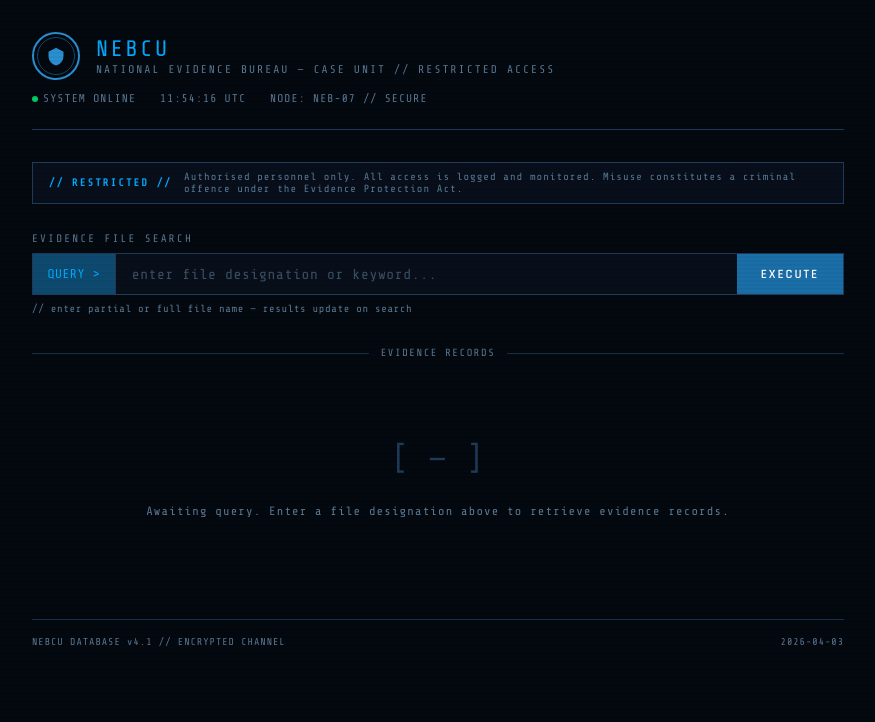
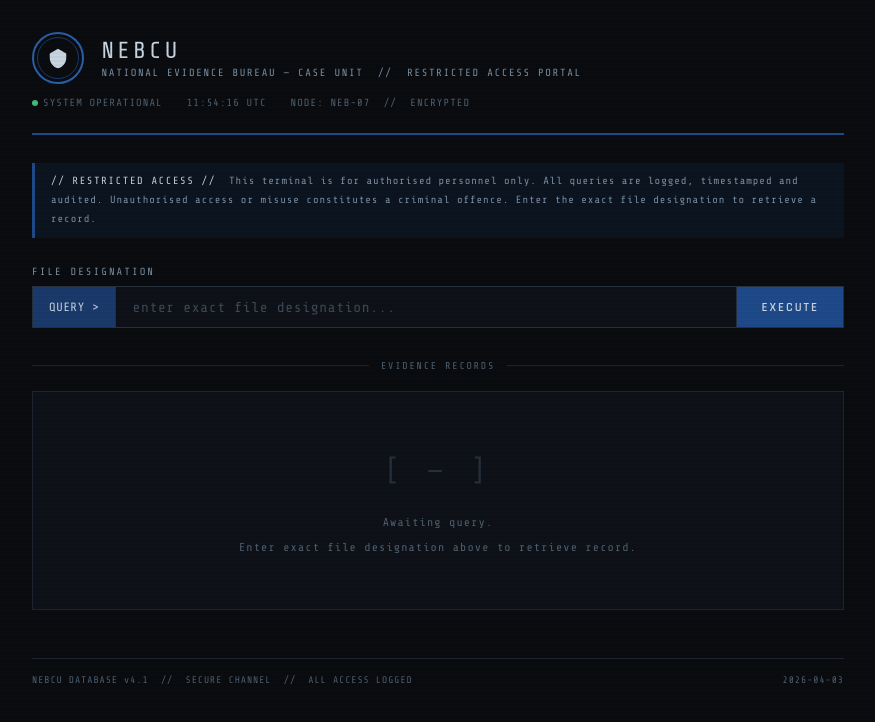
Before and after one commit to ChronicInsanity/Seven-Strikes, a plain HTML site: page index.html in a window 1280 px wide. Shown: the whole page, without its empty margins (202-1077 px from the left). Drawn offline with nearby package versions, Linux system fonts and the light colour scheme.

Commit message:
Add files via upload

```diff
--- a/index.html
+++ b/index.html
@@ -9,19 +9,22 @@
   *, *::before, *::after { box-sizing: border-box; margin: 0; padding: 0; }
 
   :root {
-    --bg: #04080f;
-    --surface: #080f1a;
-    --surface2: #0c1525;
-    --border: #1a2e4a;
-    --border2: #1f3a5a;
-    --blue: #1a6fa8;
-    --blue-bright: #2a8fd0;
-    --blue-dim: #0e4a70;
-    --text: #b8d4e8;
-    --text-dim: #5a7a96;
-    --text-bright: #d8edf8;
-    --accent: #00aaff;
-    --danger: #ff4444;
+    --bg: #0a0c10;
+    --surface: #0e1118;
+    --surface2: #131720;
+    --border: #1e2530;
+    --border2: #26303d;
+    --met-blue: #1a3a6b;
+    --met-blue-mid: #1f4a8a;
+    --met-blue-bright: #2a5fa8;
+    --met-silver: #c8d4e0;
+    --met-silver-dim: #7a90a4;
+    --met-silver-faint: #3a4a5a;
+    --text: #b0c4d8;
+    --text-dim: #4e6070;
+    --text-bright: #d4e4f0;
+    --accent: #4a90d0;
+    --accent-bright: #6aaee8;
     --mono: 'Share Tech Mono', monospace;
     --ui: 'Rajdhani', sans-serif;
   }
@@ -35,17 +38,13 @@
     overflow-x: hidden;
   }
 
-  /* scanline overlay */
   body::before {
     content: '';
     position: fixed;
     inset: 0;
     background: repeating-linear-gradient(
-      0deg,
-      transparent,
-      transparent 2px,
-      rgba(0,0,0,0.04) 2px,
-      rgba(0,0,0,0.04) 4px
+      0deg, transparent, transparent 2px,
+      rgba(0,0,0,0.03) 2px, rgba(0,0,0,0.03) 4px
     );
     pointer-events: none;
     z-index: 1000;
@@ -57,24 +56,23 @@
     padding: 2rem 1.5rem 4rem;
   }
 
-  /* Header */
   .header {
-    border-bottom: 1px solid var(--border2);
+    border-bottom: 2px solid var(--met-blue-mid);
     padding-bottom: 1.5rem;
-    margin-bottom: 2rem;
+    margin-bottom: 1.75rem;
   }
 
   .header-top {
     display: flex;
     align-items: center;
-    gap: 1rem;
-    margin-bottom: 0.75rem;
+    gap: 1.1rem;
+    margin-bottom: 0.8rem;
   }
 
   .badge {
-    width: 48px;
-    height: 48px;
-    border: 2px solid var(--blue-bright);
+    width: 52px;
+    height: 52px;
+    border: 2px solid var(--met-blue-bright);
     border-radius: 50%;
     display: flex;
     align-items: center;
@@ -88,30 +86,29 @@
     position: absolute;
     inset: 3px;
     border-radius: 50%;
-    border: 1px solid var(--blue-dim);
+    border: 1px solid var(--met-blue);
   }
 
   .badge svg {
-    width: 20px;
-    height: 20px;
-    fill: var(--blue-bright);
+    width: 22px;
+    height: 22px;
+    fill: var(--met-silver);
   }
 
   .agency-name {
     font-family: var(--mono);
-    font-size: 1.4rem;
-    color: var(--accent);
-    letter-spacing: 0.12em;
-    text-transform: uppercase;
+    font-size: 1.45rem;
+    color: var(--met-silver);
+    letter-spacing: 0.14em;
   }
 
   .agency-sub {
     font-family: var(--mono);
-    font-size: 0.7rem;
-    color: var(--text-dim);
-    letter-spacing: 0.18em;
+    font-size: 0.65rem;
+    color: var(--met-silver-dim);
+    letter-spacing: 0.16em;
     text-transform: uppercase;
-    margin-top: 2px;
+    margin-top: 3px;
   }
 
   .status-bar {
@@ -119,9 +116,10 @@
     align-items: center;
     gap: 1.5rem;
     font-family: var(--mono);
-    font-size: 0.7rem;
+    font-size: 0.65rem;
     color: var(--text-dim);
     letter-spacing: 0.1em;
+    flex-wrap: wrap;
   }
 
   .status-dot {
@@ -129,25 +127,40 @@
     width: 6px;
     height: 6px;
     border-radius: 50%;
-    background: #00cc66;
+    background: #44bb77;
     margin-right: 5px;
-    animation: pulse 2.5s ease-in-out infinite;
+    animation: blink 2.5s ease-in-out infinite;
   }
 
-  @keyframes pulse {
+  @keyframes blink {
     0%, 100% { opacity: 1; }
-    50% { opacity: 0.4; }
+    50% { opacity: 0.3; }
   }
 
-  /* Search area */
-  .search-section {
-    margin-bottom: 2rem;
+  .notice-banner {
+    border-left: 3px solid var(--met-blue-mid);
+    background: rgba(26, 58, 107, 0.18);
+    padding: 0.6rem 1rem;
+    margin-bottom: 1.75rem;
+    font-family: var(--mono);
+    font-size: 0.65rem;
+    color: var(--met-silver-dim);
+    letter-spacing: 0.09em;
+    line-height: 1.8;
   }
+
+  .notice-banner strong {
+    color: var(--met-silver);
+    font-weight: 400;
+    letter-spacing: 0.15em;
+  }
+
+  .search-section { margin-bottom: 2rem; }
 
   .search-label {
     font-family: var(--mono);
-    font-size: 0.68rem;
-    color: var(--text-dim);
+    font-size: 0.65rem;
+    color: var(--met-silver-dim);
     letter-spacing: 0.2em;
     text-transform: uppercase;
     margin-bottom: 0.5rem;
@@ -156,20 +169,19 @@
 
   .search-row {
     display: flex;
-    gap: 0;
     border: 1px solid var(--border2);
     background: var(--surface);
   }
 
   .search-prefix {
-    background: var(--blue-dim);
-    color: var(--accent);
+    background: var(--met-blue);
+    color: var(--met-silver);
     font-family: var(--mono);
-    font-size: 0.8rem;
-    padding: 0 0.9rem;
+    font-size: 0.75rem;
+    padding: 0 1rem;
     display: flex;
     align-items: center;
-    letter-spacing: 0.05em;
+    letter-spacing: 0.06em;
     white-space: nowrap;
     flex-shrink: 0;
     border-right: 1px solid var(--border2);
@@ -185,22 +197,23 @@
     font-size: 0.9rem;
     padding: 0.75rem 1rem;
     letter-spacing: 0.05em;
-    caret-color: var(--accent);
+    caret-color: var(--accent-bright);
   }
 
   .search-input::placeholder {
     color: var(--text-dim);
-    opacity: 0.6;
+    opacity: 0.7;
   }
 
   .search-btn {
-    background: var(--blue);
+    background: var(--met-blue-mid);
     border: none;
-    color: #fff;
+    border-left: 1px solid var(--border2);
+    color: var(--met-silver);
     font-family: var(--ui);
-    font-size: 0.8rem;
+    font-size: 0.78rem;
     font-weight: 600;
-    letter-spacing: 0.15em;
+    letter-spacing: 0.16em;
     text-transform: uppercase;
     padding: 0 1.5rem;
     cursor: pointer;
@@ -208,27 +221,26 @@
     white-space: nowrap;
   }
 
-  .search-btn:hover { background: var(--blue-bright); }
-  .search-btn:active { background: var(--blue-dim); }
+  .search-btn:hover { background: var(--met-blue-bright); }
+  .search-btn:active { background: var(--met-blue); }
 
   .search-hint {
     font-family: var(--mono);
-    font-size: 0.65rem;
+    font-size: 0.62rem;
     color: var(--text-dim);
     margin-top: 0.5rem;
     letter-spacing: 0.06em;
   }
 
-  /* Divider */
   .divider {
     display: flex;
     align-items: center;
     gap: 0.75rem;
     margin-bottom: 1.25rem;
     font-family: var(--mono);
-    font-size: 0.65rem;
+    font-size: 0.62rem;
     color: var(--text-dim);
-    letter-spacing: 0.15em;
+    letter-spacing: 0.18em;
     text-transform: uppercase;
   }
 
@@ -239,24 +251,17 @@
     background: var(--border);
   }
 
-  /* Results */
   .results-meta {
     font-family: var(--mono);
-    font-size: 0.68rem;
+    font-size: 0.65rem;
     color: var(--text-dim);
     letter-spacing: 0.1em;
-    margin-bottom: 1rem;
+    margin-bottom: 0.75rem;
   }
 
-  .results-meta span {
-    color: var(--accent);
-  }
+  .results-meta span { color: var(--accent-bright); }
 
-  .file-list {
-    display: flex;
-    flex-direction: column;
-    gap: 2px;
-  }
+  .file-list { display: flex; flex-direction: column; gap: 2px; }
 
   .file-row {
     display: flex;
@@ -269,32 +274,29 @@
   }
 
   .file-row:hover {
-    border-color: var(--blue);
+    border-color: var(--met-blue-mid);
     background: var(--surface2);
-  }
-
-  .file-row:hover .file-arrow {
-    color: var(--accent);
   }
 
   .file-stripe {
     width: 4px;
-    background: var(--blue-dim);
+    background: var(--met-blue);
     flex-shrink: 0;
     transition: background 0.15s;
   }
 
-  .file-row:hover .file-stripe {
-    background: var(--blue-bright);
-  }
+  .file-row:hover .file-stripe { background: var(--met-blue-bright); }
 
   .file-icon {
     display: flex;
     align-items: center;
-    padding: 0.75rem 0.75rem;
-    color: var(--text-dim);
+    padding: 0.9rem 0.75rem;
+    color: var(--met-silver-faint);
     flex-shrink: 0;
+    transition: color 0.15s;
   }
+
+  .file-row:hover .file-icon { color: var(--met-silver-dim); }
 
   .file-icon svg {
     width: 18px;
@@ -306,42 +308,38 @@
 
   .file-body {
     flex: 1;
-    padding: 0.75rem 0.5rem 0.75rem 0;
+    padding: 0.9rem 0.5rem 0.9rem 0;
   }
 
   .file-name {
     font-family: var(--mono);
-    font-size: 0.85rem;
+    font-size: 0.9rem;
     color: var(--text-bright);
-    letter-spacing: 0.04em;
-    margin-bottom: 2px;
-  }
-
-  .file-name mark {
-    background: transparent;
-    color: var(--accent);
-    font-weight: inherit;
+    letter-spacing: 0.06em;
+    margin-bottom: 4px;
   }
 
   .file-meta {
     font-family: var(--mono);
-    font-size: 0.62rem;
+    font-size: 0.6rem;
     color: var(--text-dim);
     letter-spacing: 0.08em;
     display: flex;
     gap: 1rem;
+    flex-wrap: wrap;
   }
 
   .file-tag {
     display: inline-block;
-    background: var(--blue-dim);
+    background: rgba(26, 58, 107, 0.5);
     color: var(--accent);
+    border: 1px solid var(--met-blue);
     font-family: var(--mono);
-    font-size: 0.58rem;
+    font-size: 0.55rem;
     letter-spacing: 0.12em;
     text-transform: uppercase;
     padding: 1px 6px;
-    margin-left: 0.5rem;
+    margin-left: 0.6rem;
     vertical-align: middle;
   }
 
@@ -349,31 +347,34 @@
     display: flex;
     align-items: center;
     padding: 0 1rem;
-    color: var(--text-dim);
+    color: var(--met-silver-faint);
     font-size: 1rem;
+    flex-shrink: 0;
     transition: color 0.15s;
-    flex-shrink: 0;
   }
 
-  /* Empty / no results */
-  .state-empty {
+  .file-row:hover .file-arrow { color: var(--accent-bright); }
+
+  .state-box {
     text-align: center;
     padding: 3rem 1rem;
     font-family: var(--mono);
     color: var(--text-dim);
-    font-size: 0.75rem;
+    font-size: 0.72rem;
     letter-spacing: 0.1em;
-    line-height: 2;
+    line-height: 2.2;
+    border: 1px solid var(--border);
+    background: var(--surface);
   }
 
-  .state-empty .code {
+  .state-code {
     display: block;
-    font-size: 2rem;
+    font-size: 1.8rem;
     color: var(--border2);
-    margin-bottom: 0.5rem;
+    margin-bottom: 0.4rem;
+    letter-spacing: 0.2em;
   }
 
-  /* Footer */
   .footer {
     margin-top: 3rem;
     padding-top: 1rem;
@@ -381,38 +382,17 @@
     display: flex;
     justify-content: space-between;
     font-family: var(--mono);
-    font-size: 0.62rem;
+    font-size: 0.6rem;
     color: var(--text-dim);
     letter-spacing: 0.1em;
-  }
-
-  /* Classified banner */
-  .classified-banner {
-    border: 1px solid var(--border2);
-    background: rgba(26,47,74,0.2);
-    padding: 0.5rem 1rem;
-    margin-bottom: 1.75rem;
-    display: flex;
-    align-items: center;
-    gap: 0.75rem;
-    font-family: var(--mono);
-    font-size: 0.65rem;
-    color: var(--text-dim);
-    letter-spacing: 0.1em;
-  }
-
-  .classified-label {
-    color: var(--accent);
-    letter-spacing: 0.2em;
-    font-weight: 600;
-    flex-shrink: 0;
+    flex-wrap: wrap;
+    gap: 0.5rem;
   }
 </style>
 </head>
 <body>
 <div class="shell">
 
-  <!-- Header -->
   <header class="header">
     <div class="header-top">
       <div class="badge">
@@ -422,175 +402,124 @@
       </div>
       <div>
         <div class="agency-name">NEBCU</div>
-        <div class="agency-sub">National Evidence Bureau — Case Unit // Restricted Access</div>
+        <div class="agency-sub">National Evidence Bureau — Case Unit &nbsp;//&nbsp; Restricted Access Portal</div>
       </div>
     </div>
     <div class="status-bar">
-      <span><span class="status-dot"></span>SYSTEM ONLINE</span>
+      <span><span class="status-dot"></span>SYSTEM OPERATIONAL</span>
       <span id="clock"></span>
-      <span>NODE: NEB-07 // SECURE</span>
+      <span>NODE: NEB-07 &nbsp;//&nbsp; ENCRYPTED</span>
     </div>
   </header>
 
-  <!-- Classified banner -->
-  <div class="classified-banner">
-    <span class="classified-label">// RESTRICTED //</span>
-    <span>Authorised personnel only. All access is logged and monitored. Misuse constitutes a criminal offence under the Evidence Protection Act.</span>
+  <div class="notice-banner">
+    <strong>// RESTRICTED ACCESS //</strong> &nbsp;This terminal is for authorised personnel only. All queries are logged, timestamped and audited. Unauthorised access or misuse constitutes a criminal offence. Enter the exact file designation to retrieve a record.
   </div>
 
-  <!-- Search -->
   <section class="search-section">
-    <label class="search-label" for="searchInput">Evidence file search</label>
+    <label class="search-label" for="searchInput">File designation</label>
     <div class="search-row">
       <span class="search-prefix">QUERY &gt;</span>
       <input
         class="search-input"
         id="searchInput"
         type="text"
-        placeholder="enter file designation or keyword..."
+        placeholder="enter exact file designation..."
         autocomplete="off"
         spellcheck="false"
       />
       <button class="search-btn" id="searchBtn">Execute</button>
     </div>
-    <div class="search-hint">// enter partial or full file name — results update on search</div>
+
   </section>
 
-  <!-- Results -->
   <div class="divider">Evidence records</div>
 
   <div id="resultsMeta" class="results-meta" style="display:none;"></div>
   <div id="fileList" class="file-list"></div>
-  <div id="stateEmpty" class="state-empty">
-    <span class="code">[ — ]</span>
-    Awaiting query. Enter a file designation above to retrieve evidence records.
+  <div id="stateBox" class="state-box">
+    <span class="state-code">[ &mdash; ]</span>
+    Awaiting query.<br>Enter exact file designation above to retrieve record.
   </div>
 
-  <!-- Footer -->
   <footer class="footer">
-    <span>NEBCU DATABASE v4.1 // ENCRYPTED CHANNEL</span>
+    <span>NEBCU DATABASE v4.1 &nbsp;//&nbsp; SECURE CHANNEL &nbsp;//&nbsp; ALL ACCESS LOGGED</span>
     <span id="footerDate"></span>
   </footer>
 
 </div>
 
 <script>
-  // ============================================================
-  // FILE DATABASE
-  // Edit this array to add/remove files.
-  //
-  // Each entry:
-  //   name: string shown in the list (searched against)
-  //   file: path to PDF (relative to index.html, or full URL)
-  //   tag:  optional classification label e.g. "EVIDENCE", "WITNESS", "CLASSIFIED"
-  //   date: log date shown in the file meta row
-  //   ref:  case reference number shown in meta
-  // ============================================================
   const FILES = [
-    {
-      name: "POST-MORTEM REPORT — VICTIM A",
-      file: "files/post-mortem-victim-a.pdf",
-      tag: "EVIDENCE",
-      date: "2024-03-12",
-      ref: "NEB-0042"
-    },
-    {
-      name: "WITNESS STATEMENT — CHEN, MARCUS",
-      file: "files/witness-chen-marcus.pdf",
-      tag: "WITNESS",
-      date: "2024-03-13",
-      ref: "NEB-0043"
-    },
-    {
-      name: "FORENSICS LAB REPORT — SUBSTANCE X",
-      file: "files/forensics-substance-x.pdf",
-      tag: "FORENSICS",
-      date: "2024-03-14",
-      ref: "NEB-0044"
-    },
-    {
-      name: "CRIME SCENE PHOTOGRAPHS — SUITE 304",
-      file: "files/crime-scene-suite-304.pdf",
-      tag: "EVIDENCE",
-      date: "2024-03-14",
-      ref: "NEB-0045"
-    },
-    {
-      name: "FINANCIAL RECORDS — HARLOW INDUSTRIES",
-      file: "files/financial-harlow-industries.pdf",
-      tag: "CLASSIFIED",
-      date: "2024-03-15",
-      ref: "NEB-0046"
-    },
-    {
-      name: "TELEPHONE INTERCEPT — 14 MARCH",
-      file: "files/telephone-intercept-14march.pdf",
-      tag: "CLASSIFIED",
-      date: "2024-03-15",
-      ref: "NEB-0047"
-    },
-    {
-      name: "TOXICOLOGY REPORT — VICTIM A",
-      file: "files/toxicology-victim-a.pdf",
-      tag: "FORENSICS",
-      date: "2024-03-15",
-      ref: "NEB-0048"
-    },
-    {
-      name: "SUSPECT PROFILE — UNKNOWN MALE",
-      file: "files/suspect-profile-unknown-male.pdf",
-      tag: "SUSPECT",
-      date: "2024-03-16",
-      ref: "NEB-0049"
-    }
+    { name: "EIF - CJ",  file: "files/EIF - CJ.pdf",  tag: "EIF",  ref: "NEB-0101" },
+    { name: "EIF - MD",  file: "files/EIF - MD.pdf",  tag: "EIF",  ref: "NEB-0102" },
+    { name: "EIF - NC",  file: "files/EIF - NC.pdf",  tag: "EIF",  ref: "NEB-0103" },
+    { name: "EIF - RS",  file: "files/EIF - RS.pdf",  tag: "EIF",  ref: "NEB-0104" },
+    { name: "IR - CJ",   file: "files/IR - CJ.pdf",   tag: "IR",   ref: "NEB-0105" },
+    { name: "IR - GC",   file: "files/IR - GC.pdf",   tag: "IR",   ref: "NEB-0106" },
+    { name: "IR - NC",   file: "files/IR - NC.pdf",   tag: "IR",   ref: "NEB-0107" },
+    { name: "IR - XR",   file: "files/IR - XR.pdf",   tag: "IR",   ref: "NEB-0108" },
+    { name: "LP - MD1",  file: "files/LP - MD1.pdf",  tag: "LP",   ref: "NEB-0109" },
+    { name: "LP - MD2",  file: "files/LP - MD2.pdf",  tag: "LP",   ref: "NEB-0110" },
+    { name: "LP - MD3",  file: "files/LP - MD3.pdf",  tag: "LP",   ref: "NEB-0111" },
+    { name: "NL - 67",   file: "files/NL - 67.pdf",   tag: "NL",   ref: "NEB-0112" },
+    { name: "NL - 71",   file: "files/NL - 71.pdf",   tag: "NL",   ref: "NEB-0113" },
+    { name: "OHA - NC",  file: "files/OHA - NC.pdf",  tag: "OHA",  ref: "NEB-0114" },
+    { name: "WS - CJ1",  file: "files/WS - CJ1.pdf",  tag: "WS",   ref: "NEB-0115" },
+    { name: "WS - CJ2",  file: "files/WS - CJ2.pdf",  tag: "WS",   ref: "NEB-0116" },
+    { name: "WS - CJ3",  file: "files/WS - CJ3.pdf",  tag: "WS",   ref: "NEB-0117" },
+    { name: "WS - MD",   file: "files/WS - MD.pdf",   tag: "WS",   ref: "NEB-0118" },
+    { name: "WS - NC1",  file: "files/WS - NC1.pdf",  tag: "WS",   ref: "NEB-0119" },
+    { name: "WS - NC2",  file: "files/WS - NC2.pdf",  tag: "WS",   ref: "NEB-0120" },
+    { name: "WS - NC3",  file: "files/WS - NC3.pdf",  tag: "WS",   ref: "NEB-0121" },
+    { name: "WS - RS1",  file: "files/WS - RS1.pdf",  tag: "WS",   ref: "NEB-0122" },
+    { name: "WS - RS2",  file: "files/WS - RS2.pdf",  tag: "WS",   ref: "NEB-0123" },
+    { name: "WS - RS3",  file: "files/WS - RS3.pdf",  tag: "WS",   ref: "NEB-0124" },
+    { name: "WWN - 12",  file: "files/WWN - 12.pdf",  tag: "WWN",  ref: "NEB-0125" },
   ];
-  // ============================================================
 
-  function highlight(text, query) {
-    if (!query) return text;
-    const escaped = query.replace(/[.*+?^${}()|[\]\\]/g, '\\$&');
-    return text.replace(new RegExp(`(${escaped})`, 'gi'), '<mark>$1</mark>');
+  function escapeHtml(str) {
+    return str.replace(/&/g,'&amp;').replace(/</g,'&lt;').replace(/>/g,'&gt;').replace(/"/g,'&quot;');
   }
 
-  function renderFiles(query) {
-    const list = document.getElementById('fileList');
-    const meta = document.getElementById('resultsMeta');
-    const empty = document.getElementById('stateEmpty');
-
-    const q = query.trim().toLowerCase();
-    const results = q
-      ? FILES.filter(f => f.name.toLowerCase().includes(q))
-      : [];
+  function renderResult(query) {
+    const list  = document.getElementById('fileList');
+    const meta  = document.getElementById('resultsMeta');
+    const state = document.getElementById('stateBox');
 
     list.innerHTML = '';
+    meta.style.display = 'none';
+
+    const q = query.trim();
 
     if (!q) {
-      meta.style.display = 'none';
-      empty.innerHTML = '<span class="code">[ — ]</span>Awaiting query. Enter a file designation above to retrieve evidence records.';
-      empty.style.display = 'block';
+      state.innerHTML = '<span class="state-code">[ &mdash; ]</span>Awaiting query.<br>Enter exact file designation above to retrieve record.';
+      state.style.display = 'block';
       return;
     }
 
-    if (results.length === 0) {
-      meta.style.display = 'none';
-      empty.innerHTML = '<span class="code">404</span>No records match designation &ldquo;' + escapeHtml(query) + '&rdquo;. Verify file name and retry.';
-      empty.style.display = 'block';
+    // Normalise: collapse spaces around hyphens and strip all spaces for loose matching
+    const normalise = s => s.toLowerCase().replace(/\s*-\s*/g, '-').replace(/\s+/g, '');
+    const match = FILES.find(f =>
+      f.name.toLowerCase() === q.toLowerCase() ||
+      normalise(f.name) === normalise(q)
+    );
+
+    if (!match) {
+      state.innerHTML = '<span class="state-code">NO RECORD</span>No file matching designation &ldquo;' + escapeHtml(q) + '&rdquo; was found.<br>Verify designation and resubmit.';
+      state.style.display = 'block';
       return;
     }
 
-    empty.style.display = 'none';
+    state.style.display = 'none';
     meta.style.display = 'block';
-    meta.innerHTML = 'Query returned <span>' + results.length + '</span> record' + (results.length !== 1 ? 's' : '') + ' &nbsp;// QUERY: <span>' + escapeHtml(query.toUpperCase()) + '</span>';
+    meta.innerHTML = 'Record retrieved &nbsp;// DESIGNATION: <span>' + escapeHtml(match.name.toUpperCase()) + '</span>';
 
-    results.forEach(f => {
     const row = document.createElement('a');
     row.className = 'file-row';
-      row.href = f.file;
+    row.href = match.file;
     row.target = '_blank';
     row.rel = 'noopener noreferrer';
-
-      const tagHtml = f.tag ? `<span class="file-tag">${f.tag}</span>` : '';
-      const hlName = highlight(f.name, query);
 
     row.innerHTML = `
       <div class="file-stripe"></div>
@@ -604,40 +533,34 @@
         </svg>
       </div>
       <div class="file-body">
-          <div class="file-name">${hlName}${tagHtml}</div>
+        <div class="file-name">${escapeHtml(match.name)}<span class="file-tag">${escapeHtml(match.tag)}</span></div>
         <div class="file-meta">
-            <span>REF: ${f.ref}</span>
-            <span>LOGGED: ${f.date}</span>
+          <span>REF: ${escapeHtml(match.ref)}</span>
           <span>FORMAT: PDF</span>
+          <span>STATUS: DECLASSIFIED</span>
         </div>
       </div>
       <div class="file-arrow">&#8599;</div>
     `;
 
     list.appendChild(row);
-    });
-  }
-
-  function escapeHtml(str) {
-    return str.replace(/&/g,'&amp;').replace(/</g,'&lt;').replace(/>/g,'&gt;').replace(/"/g,'&quot;');
   }
 
   document.getElementById('searchBtn').addEventListener('click', () => {
-    renderFiles(document.getElementById('searchInput').value);
+    renderResult(document.getElementById('searchInput').value);
   });
 
   document.getElementById('searchInput').addEventListener('keydown', e => {
-    if (e.key === 'Enter') renderFiles(e.target.value);
+    if (e.key === 'Enter') renderResult(e.target.value);
   });
 
-  // Clock
   function updateClock() {
     const now = new Date();
     const pad = n => String(n).padStart(2,'0');
-    const t = `${pad(now.getHours())}:${pad(now.getMinutes())}:${pad(now.getSeconds())} UTC`;
-    document.getElementById('clock').textContent = t;
-    const d = `${now.getFullYear()}-${pad(now.getMonth()+1)}-${pad(now.getDate())}`;
-    document.getElementById('footerDate').textContent = d;
+    document.getElementById('clock').textContent =
+      `${pad(now.getHours())}:${pad(now.getMinutes())}:${pad(now.getSeconds())} UTC`;
+    document.getElementById('footerDate').textContent =
+      `${now.getFullYear()}-${pad(now.getMonth()+1)}-${pad(now.getDate())}`;
   }
   setInterval(updateClock, 1000);
   updateClock();
```
Lines whose indentation alone changed are shown as unchanged.
